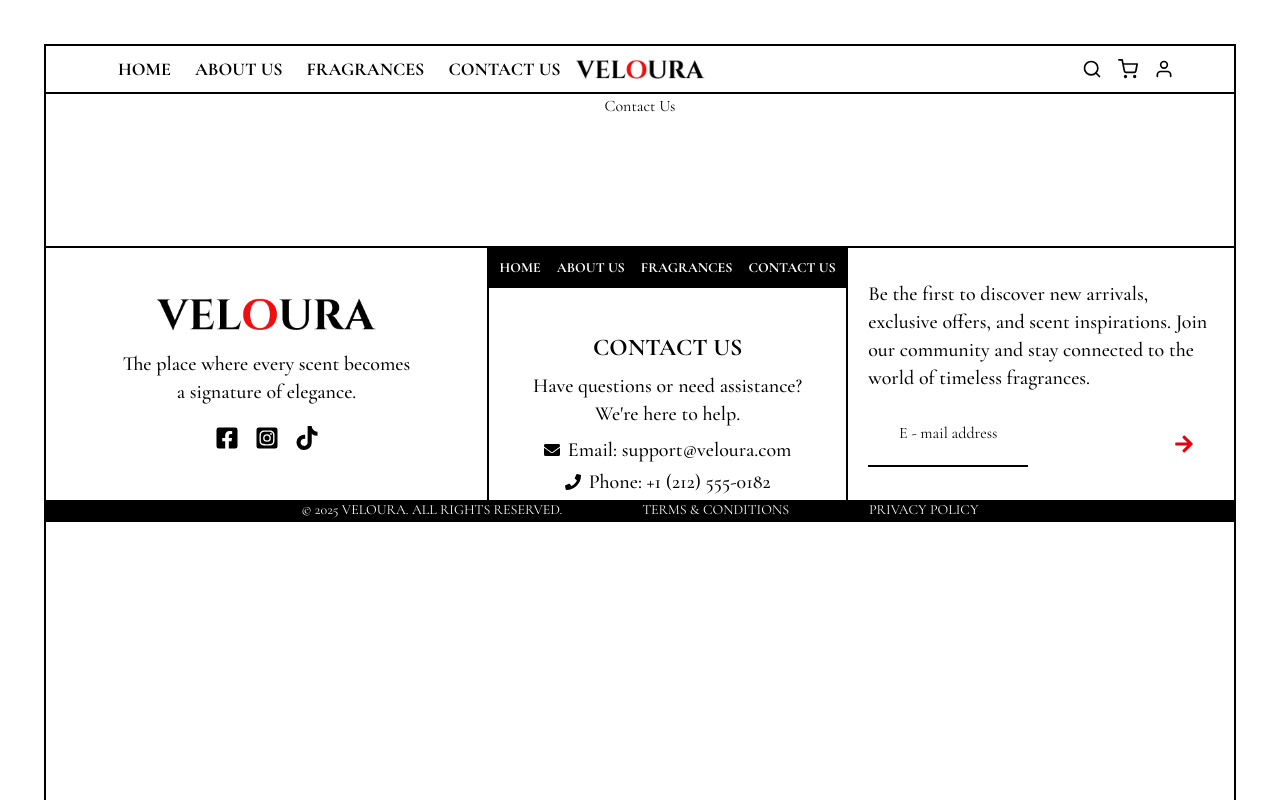
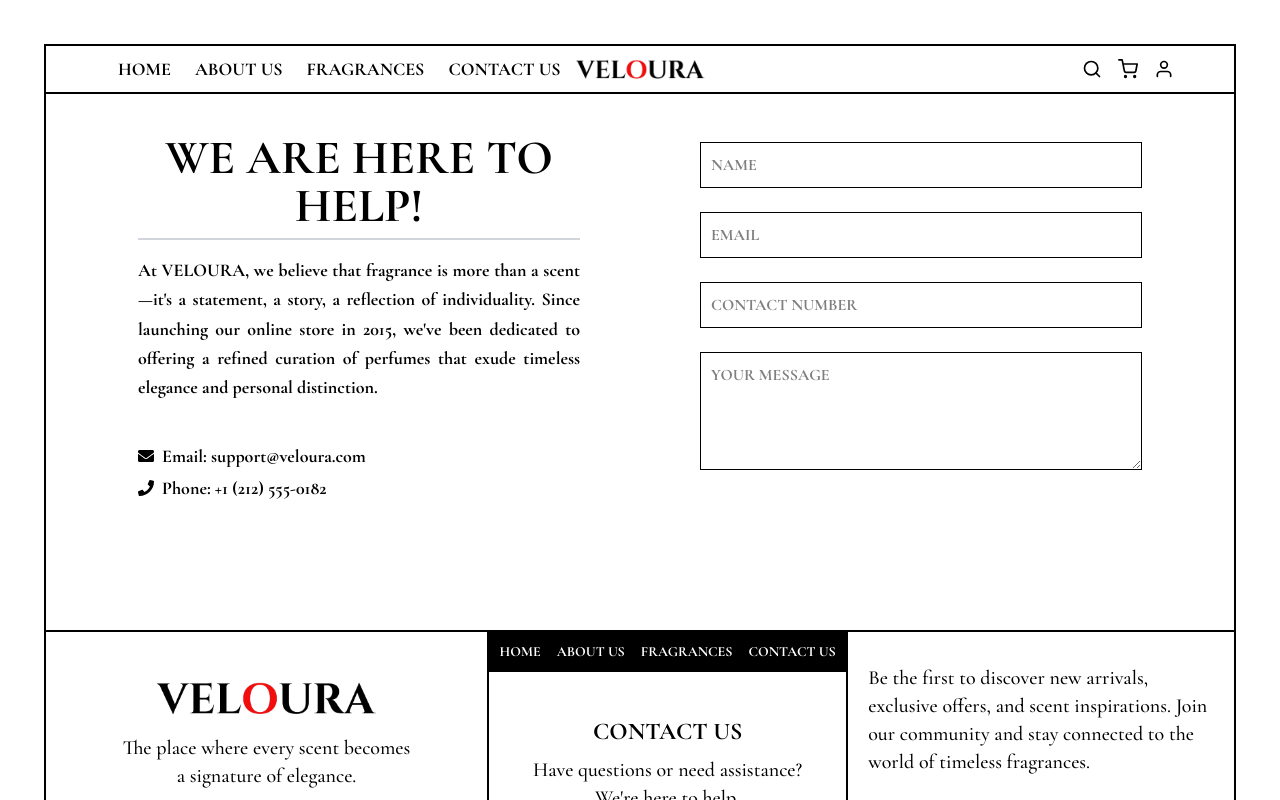
Before and after one commit to ushanic/veloura, a React (Vite) app: page /Contact in a window 1280 px wide. Shown: the top 800 px of the page. Built offline with nearby package versions, Linux system fonts and the light colour scheme.

Commit message:
developed the contact us page

```diff
--- a/src/components/pages/Contact.jsx
+++ b/src/components/pages/Contact.jsx
@@ -1,7 +1,88 @@
+import { FaEnvelope, FaPhone } from "react-icons/fa";
+
 function Contact() {
   return (
-    <div>
-      <h1>Contact Us</h1>
+    <div className="flex flex-col w-full pt-10 px-[60px]">
+      <div className="flex flex-col lg:flex-row gap-30 sm:px-8 justify-between">
+        <div className="flex flex-col flex-1 max-w-[530px]">
+          <h2 className="text-3xl sm:text-4xl md:text-5xl font-bold uppercase">
+            We Are Here to Help!
+          </h2>
+          <div className="mt-2 h-0.5 w-full bg-gray-300" />
+          <p className="mt-4 text-justify text-sm sm:text-base md:text-lg leading-relaxed font-bold">
+            At VELOURA, we believe that fragrance is more than a scent—it's a
+            statement, a story, a reflection of individuality. Since launching
+            our online store in 2015, we've been dedicated to offering a refined
+            curation of perfumes that exude timeless elegance and personal
+            distinction.
+          </p>
+
+          <div className="space-y-1 mt-10">
+            <div className="flex items-center space-x-2">
+              <FaEnvelope className="text-black text-base" />
+              <span className="text-justify text-sm sm:text-base md:text-lg font-bold">
+                Email: support@veloura.com
+              </span>
+            </div>
+            <div className="flex items-center space-x-2">
+              <FaPhone className="text-black text-base" />
+              <span className="text-justify text-sm sm:text-base md:text-lg font-bold">
+                Phone: +1 (212) 555-0182
+              </span>
+            </div>
+          </div>
+        </div>
+
+        <form class="max-w-full flex-1 flex-col flex">
+          <div class="mb-4">
+            <label
+              for="name"
+              class="block mb-2 text-sm font-medium text-black"
+            ></label>
+            <input
+              type="name"
+              id="name"
+              class="border border-black text-black text-md uppercase font-bold block w-full p-2.5  dark:border-black dark:placeholder-black"
+              placeholder="Name"
+              required
+            />
+          </div>
+          <div class="mb-4">
+            <label
+              for="email"
+              class="block mb-2 text-sm font-medium text-black"
+            ></label>
+            <input
+              type="email"
+              id="email"
+              class="border border-black text-black text-md uppercase font-bold block w-full p-2.5  dark:border-black dark:placeholder-black"
+              placeholder="Email"
+              required
+            />
+          </div>
+          <div class="mb-4">
+            <label
+              for="contact"
+              class="block mb-2 text-sm font-medium text-black"
+            ></label>
+            <input
+              type="contact"
+              id="contact"
+              class="border border-black text-black text-md uppercase font-bold block w-full p-2.5  dark:border-black dark:placeholder-black"
+              placeholder="Contact Number"
+              required
+            />
+          </div>
+          <div class="mb-4">
+
+
+  <label for="message" class="block mb-2 text-sm font-medium text-black"></label>
+  <textarea id="message" rows="4" class="border border-black text-black text-md uppercase font-bold block w-full p-2.5  dark:border-black dark:placeholder-black" placeholder="your message"></textarea>
+
+
+          </div>
+        </form>
+      </div>
     </div>
   );
 }
```
